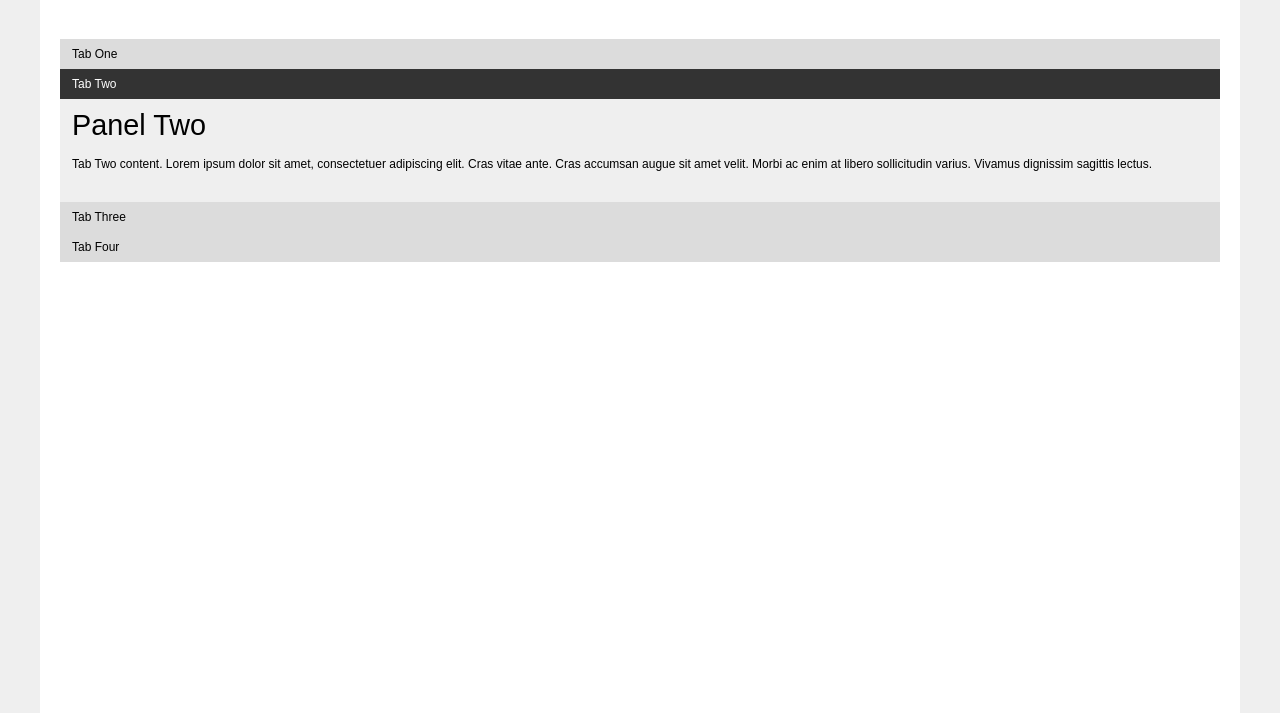
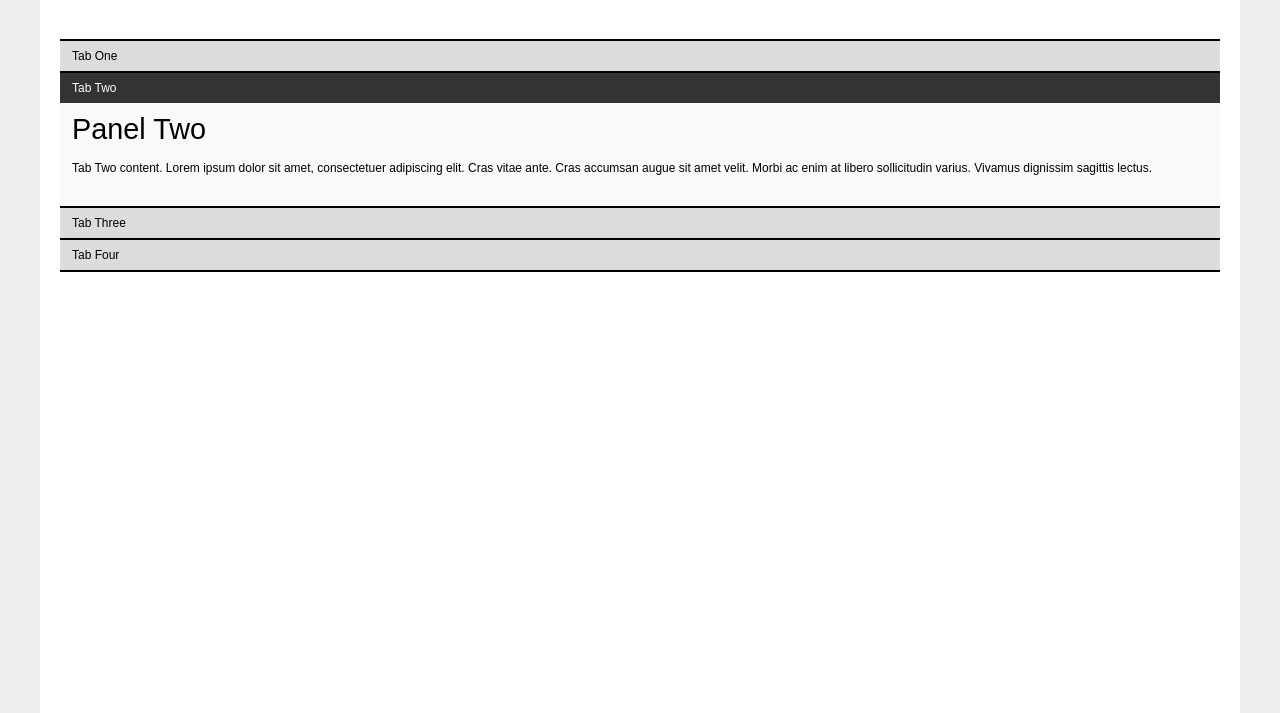
Before and after one commit to cnelson87/CNJS-Accordion, a website: page example.html in a window 1280 px wide. Both pictures are taken after a click on the tab "Tab Two". Shown: the part 87-800 px from the top of the page. Drawn offline with Linux system fonts and the light colour scheme.

Commit message:
css edits

```diff
--- a/assets/Accordion.css
+++ b/assets/Accordion.css
@@ -11,8 +11,11 @@
 
 	.accordion > ul {
 		list-style: none;
+		border-bottom: 2px solid #000;
 	}
-		.accordion > ul > li {}
+		.accordion > ul > li {
+			border-top: 2px solid #000;
+		}
 		.accordion > ul .tab {}
 			.accordion > ul .tab > a {
 				display: block;
@@ -21,14 +24,14 @@
 				background: #dcdcdc;
 				padding: 0.5em 1em;
 			}
-			.accordion > ul .tab > a.active {
-				color: #fff;
-				background: #333;
-			}
 			.accordion > ul .tab > a:hover,
 			.accordion > ul .tab > a:focus {
 				color: #fff;
 				background: #787878;
+			}
+			.accordion > ul .tab > a.active {
+				color: #fff;
+				background: #333;
 			}
 
 	.accordion > ul article.panel {
@@ -41,5 +44,5 @@
 		}
 	.accordion > ul article.panel:focus {
 		/* note: focus style is meant merely for demo purpose (is not necessary to meet accessibility reqs) */
-		background: #efefef;
+		background: #f9f9f9;
 	}
--- a/example.html
+++ b/example.html
@@ -18,7 +18,7 @@
 	<script>
 		$(function() {
 			var $el = $('#accordion');
-			var exAccordion = new Accordion( $el, {} );
+			var exAccordion = new Accordion( $el, {equalizeHeight: false} );
 		});
     </script>
 
```
